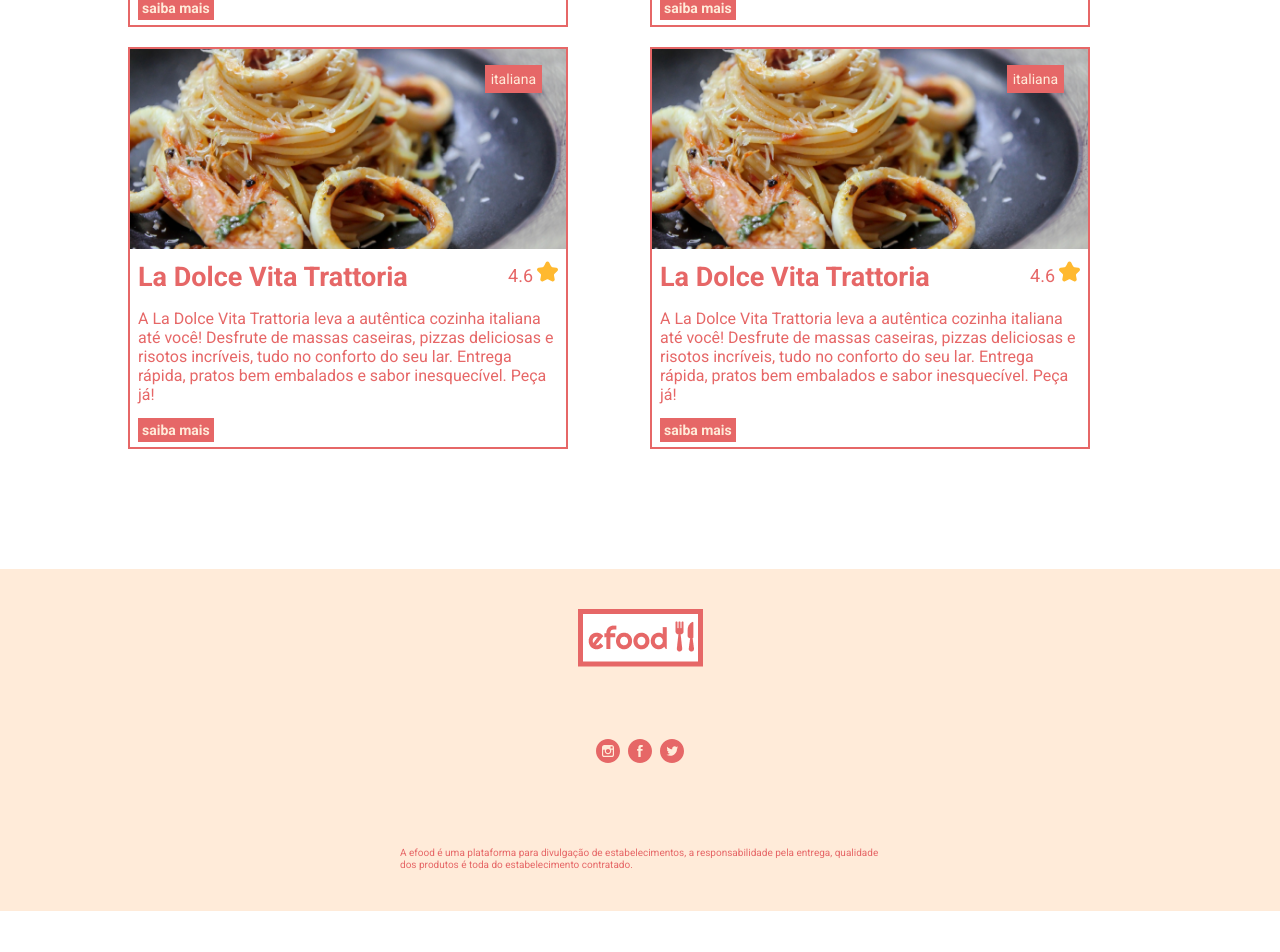
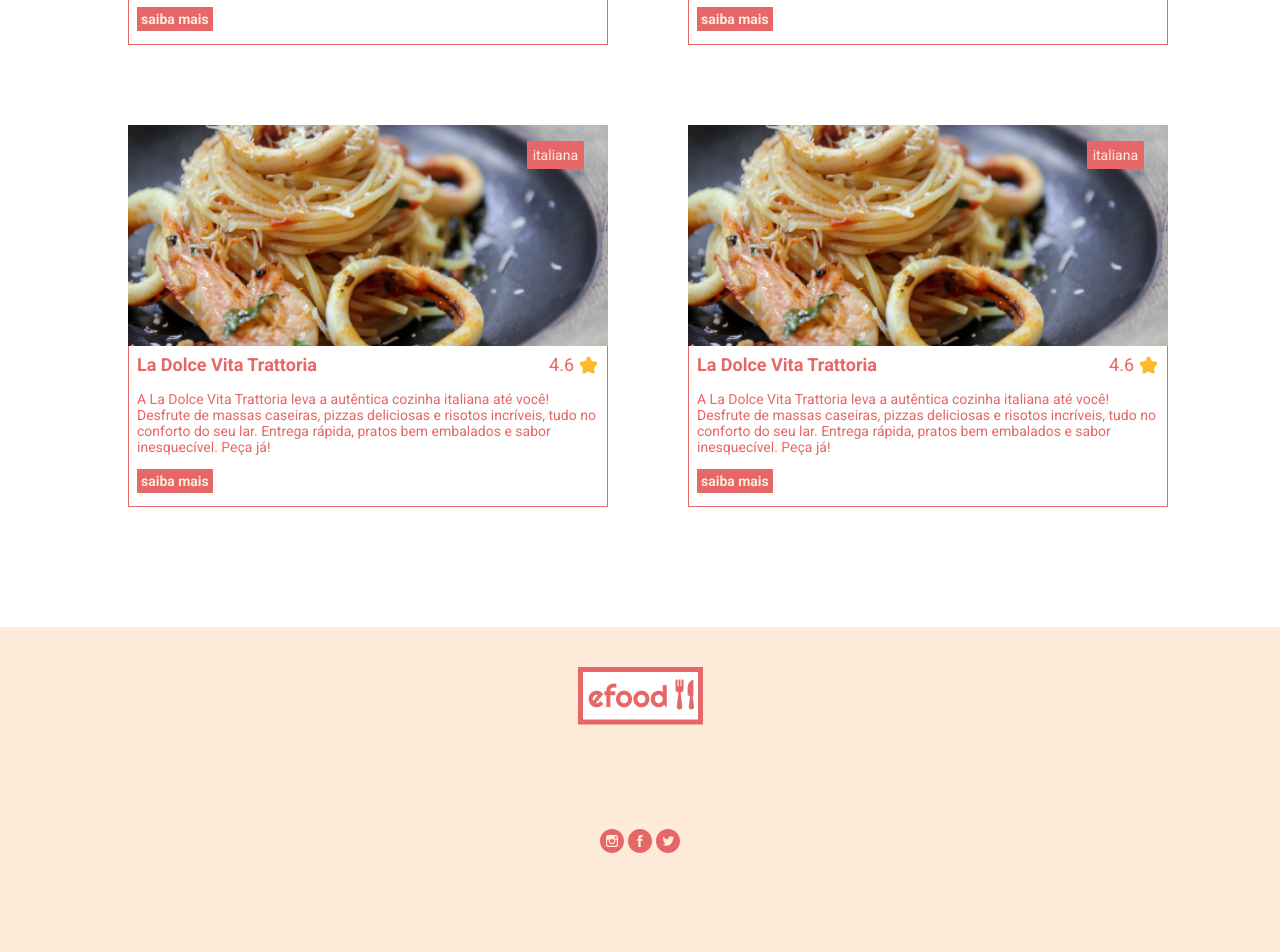
Before and after one commit to LucasVoyager/efood, a React (Create React App) app: page / in a window 1280 px wide. Shown: the part 1260-2212 px from the top of the page. Before the commit the page ends 2171 px from the top, so only its background shows below. Built offline with nearby package versions, Linux system fonts and the light colour scheme.

Commit message:
fix: corrigindo bugs e alterando styles

```diff
--- a/src/components/Banner/styles.ts
+++ b/src/components/Banner/styles.ts
@@ -17,9 +17,11 @@ export const TextBanner = styled.h3`
   top: 80px;
   left: 180px;
   position: absolute;
+  opacity: 0.5;
 `
 export const ProductName = styled(TextBanner)`
   font-weight: bold;
   top: 280px;
   left: 180px;
+  opacity: 1;
 `
--- a/src/components/Card/index.tsx
+++ b/src/components/Card/index.tsx
@@ -1,5 +1,15 @@
-import { CardContainer, ContentCard, Infos, Rank, TitleStar } from './styles'
-import { ButtonLink, Description } from '../../styles'
+import {
+  ButtonMore,
+  CardContainer,
+  ContentCard,
+  DescrButton,
+  ImgCard,
+  Infos,
+  Rank,
+  TitleCard,
+  TitleStar
+} from './styles'
+import { Description } from '../../styles'
 
 import star from '../../assets/images/estrela.svg'
 import Tag from '../Tag'
@@ -20,17 +30,19 @@ const Card = ({ description, image, rank, title, infos }: Props) => {
           <Tag key={info}>{info}</Tag>
         ))}
       </Infos>
-      <img src={image} alt="" />
+      <ImgCard src={image} />
       <ContentCard>
         <TitleStar>
-          <h2>{title}</h2>
+          <TitleCard>{title}</TitleCard>
           <Rank>
             <span>{rank}</span>
             <img src={star} alt="estrela" />
           </Rank>
         </TitleStar>
-        <Description>{description}</Description>
-        <ButtonLink to="/perfil">saiba mais</ButtonLink>
+        <DescrButton>
+          <Description>{description}</Description>
+          <ButtonMore to="/perfil">saiba mais</ButtonMore>
+        </DescrButton>
       </ContentCard>
     </CardContainer>
   )
--- a/src/components/Card/styles.ts
+++ b/src/components/Card/styles.ts
@@ -1,46 +1,53 @@
 import styled from 'styled-components'
+
 import { Colors } from '../../styles/variables'
-import { ButtonContainer } from '../../styles/index'
 import { TagContainer } from '../Tag/styles'
+import { ButtonLink } from '../../styles'
 
 export const CardContainer = styled.div`
-  width: 440px;
-  border: 2px solid ${Colors.primaryColor};
+  width: 480px;
   color: ${Colors.primaryColor};
+  display: flex;
+  flex-direction: column;
   position: relative;
-
-  ${ButtonContainer} {
-    margin: 8;
-  }
 
   ${TagContainer} {
     margin-right: 8px;
   }
-
-  img {
-    max-width: 100%;
-  }
 `
-export const TitleStar = styled.div`
-  font-size: 18px;
-  display: flex;
-  justify-content: space-between;
-  margin-top: 8px;
-  margin-bottom: 16px;
-
-  h2 {
-    margin-right: 40px;
-  }
+export const ImgCard = styled.img`
+  width: 480px;
+  max-width: 100%;
 `
 
 export const ContentCard = styled.div`
-  margin: 8px;
+  border: 1px solid ${Colors.primaryColor};
+  border-top: none;
+  padding: 8px;
 `
+export const TitleCard = styled.h3`
+  font-size: 18px;
+  font-weight: bold;
+`
+export const TitleStar = styled.div`
+  display: flex;
+  align-items: center;
+  justify-content: space-between;
+  margin-bottom: 16px;
+`
+
 export const Rank = styled.div`
+  display: flex;
   align-items: center;
 
   span {
     margin-right: 4px;
+    font-size: 18px;
+  }
+
+  img {
+    width: 21px;
+    height: 18px;
   }
 `
 export const Infos = styled.div`
@@ -48,3 +55,7 @@ export const Infos = styled.div`
   top: 16px;
   right: 16px;
 `
+export const ButtonMore = styled(ButtonLink)``
+export const DescrButton = styled.div`
+  margin-bottom: 8px;
+`
--- a/src/components/Footer/styles.ts
+++ b/src/components/Footer/styles.ts
@@ -2,11 +2,12 @@ import styled from 'styled-components'
 import { Colors } from '../../styles/variables'
 
 export const FooterContainer = styled.footer`
-  margin: 0 auto;
+  background-color: ${Colors.secondaryColor};
   display: flex;
   flex-direction: column;
+  gap: 40px;
+  justify-content: space-between;
   align-items: center;
-  background-color: ${Colors.secondaryColor};
 
   img {
     margin-top: 40px;
@@ -14,9 +15,9 @@ export const FooterContainer = styled.footer`
 `
 export const Links = styled.ul`
   display: flex;
-  gap: 8px;
+  gap: 4px;
   list-style: none;
-  margin-top: 32px;
+  margin-top: 24px;
   margin-bottom: 80px;
 `
 export const TextFooter = styled.p`
@@ -24,5 +25,6 @@ export const TextFooter = styled.p`
   line-height: 12px;
   color: ${Colors.primaryColor};
   margin-bottom: 40px;
-  width: 480px;
+  max-width: 480px;
+  text-align: center;
 `
--- a/src/components/Header/styles.ts
+++ b/src/components/Header/styles.ts
@@ -7,20 +7,21 @@ export const HeaderContainer = styled.header`
   background-image: url(${vector});
   display: flex;
   flex-direction: column;
-  column-gap: 240px;
+  gap: 140px;
+  justify-content: space-between;
   align-items: center;
 
   img {
     margin-top: 64px;
-    margin-bottom: 140px;
   }
 `
 
 export const TitleHeader = styled.h2`
+  max-width: 540px;
   font-size: 36px;
   font-weight: bold;
   line-height: 40px;
   color: ${Colors.primaryColor};
   margin-bottom: 40px;
-  width: 539px;
+  text-align: center;
 `
--- a/src/components/Hero/index.tsx
+++ b/src/components/Hero/index.tsx
@@ -10,7 +10,7 @@ const Hero = () => {
         <TitleHero to="/">Restaurantes</TitleHero>
         <img src={logo} alt="efood" />
         <CartLink href="#">
-          0-produtos(s)
+          0-produtos(s) no carrinho
           <img src={cart} alt="carrinho" />
         </CartLink>
       </ContainerHeader>
--- a/src/components/Hero/styles.ts
+++ b/src/components/Hero/styles.ts
@@ -11,8 +11,8 @@ export const HeroHeader = styled.header`
 export const ContainerHeader = styled.div`
   display: flex;
   align-items: center;
-  justify-content: space-around;
-  padding: 40px;
+  justify-content: space-between;
+  padding: 60px;
 
   a {
     color: ${Colors.primaryColor};
@@ -24,6 +24,7 @@ export const ContainerHeader = styled.div`
 export const CartLink = styled.a`
   display: flex;
   align-items: center;
+  font-size: 18px;
 
   img {
     margin-left: 4px;
--- a/src/components/ProdPizza/index.tsx
+++ b/src/components/ProdPizza/index.tsx
@@ -1,5 +1,5 @@
-import { ButtonContainer, Description } from '../../styles/index'
-import { CardDF, TitleCard } from './styles'
+import { Description } from '../../styles/index'
+import { ButtonProd, CardDF, TitleCard } from './styles'
 
 type Props = {
   image: string
@@ -13,7 +13,7 @@ const CardPizza = ({ description, image, title }: Props) => {
       <img src={image} alt="" />
       <TitleCard>{title}</TitleCard>
       <Description>{description}</Description>
-      <ButtonContainer>Adicionar ao carrinho</ButtonContainer>
+      <ButtonProd>Adicionar ao carrinho</ButtonProd>
     </CardDF>
   )
 }
--- a/src/components/ProdPizza/styles.ts
+++ b/src/components/ProdPizza/styles.ts
@@ -13,13 +13,16 @@ export const CardDF = styled.div`
     margin: 8px 0;
     color: ${Colors.secondaryColor};
   }
-  ${ButtonContainer} {
-    width: 100%;
-    background-color: ${Colors.secondaryColor};
-    color: ${Colors.primaryColor};
-  }
 `
 export const TitleCard = styled.h3`
   font-size: 16px;
   color: ${Colors.secondaryColor};
 `
+
+export const ButtonProd = styled(ButtonContainer)`
+  width: 100%;
+  background-color: ${Colors.secondaryColor};
+  color: ${Colors.primaryColor};
+  font-size: 14px;
+  padding: 4px 0;
+`
--- a/src/containers/CardList/styles.ts
+++ b/src/containers/CardList/styles.ts
@@ -3,7 +3,7 @@ import styled from 'styled-components'
 export const ListCardContainer = styled.div`
   display: grid;
   grid-template-columns: 1fr 1fr;
-  gap: 20px;
+  gap: 80px;
   margin-top: 80px;
   margin-bottom: 120px;
 `
--- a/src/styles/index.ts
+++ b/src/styles/index.ts
@@ -20,6 +20,7 @@ export const GlobalCss = createGlobalStyle`
 
 export const Description = styled.p`
   margin-bottom: 16px;
+  font-size: 14px;
 `
 export const ButtonContainer = styled.button`
   background-color: ${Colors.primaryColor};
```
